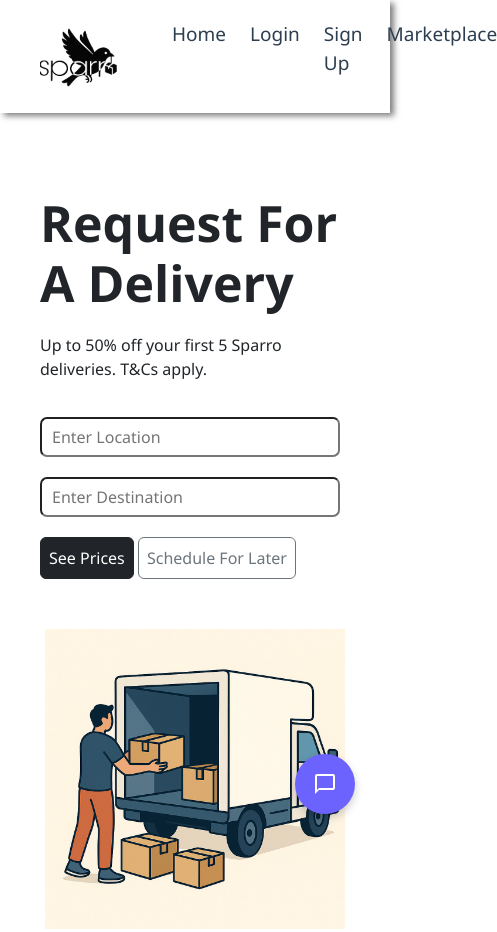
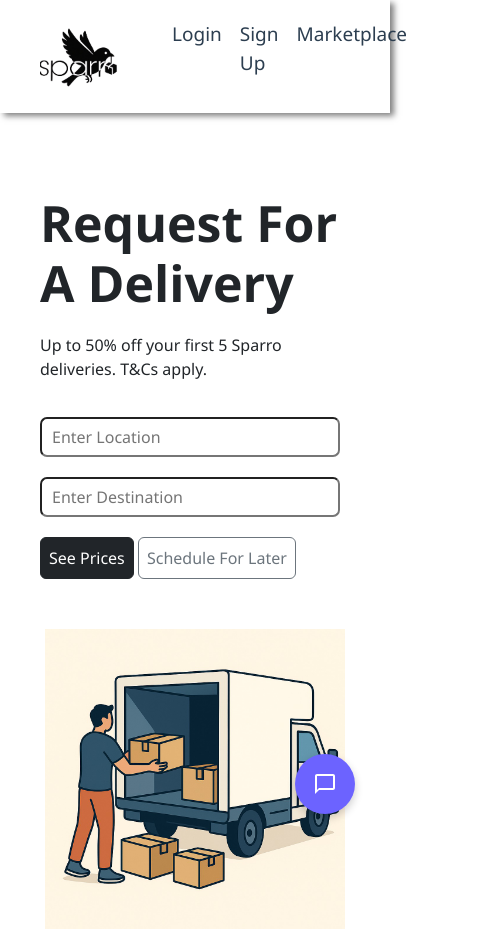
Before and after one commit to CodeCrewSIH/CodeCrew-SIH, a plain HTML site: page Frontend/index.html in a window 390 px wide. Shown: the top 932 px of the page, 497 px wide, since content can reach past the window. Drawn offline with nearby package versions, Linux system fonts and the light colour scheme; some packages are replaced by stand-ins of ours.

```diff
--- a/Frontend/index.html
+++ b/Frontend/index.html
@@ -45,7 +45,7 @@
       <div class="logo1"><img src="./assets/textlogo.jpg " alt="Second Logo"></div>
       <nav>
         <ul id="nav-links">
-          <li><a href="index.html">Home</a></li>
+
           <li><a href="login.html">Login</a></li>
           <li><a href="signup.html">Sign Up</a></li>
           <li><a href="marketplace.html">Marketplace</a></li>
--- a/Frontend/styles.css
+++ b/Frontend/styles.css
@@ -33,7 +33,7 @@
 nav ul {
   list-style: none;
   display: flex;
-  gap: 24px;
+  gap: 18px;
 }
 
 nav a {
```
